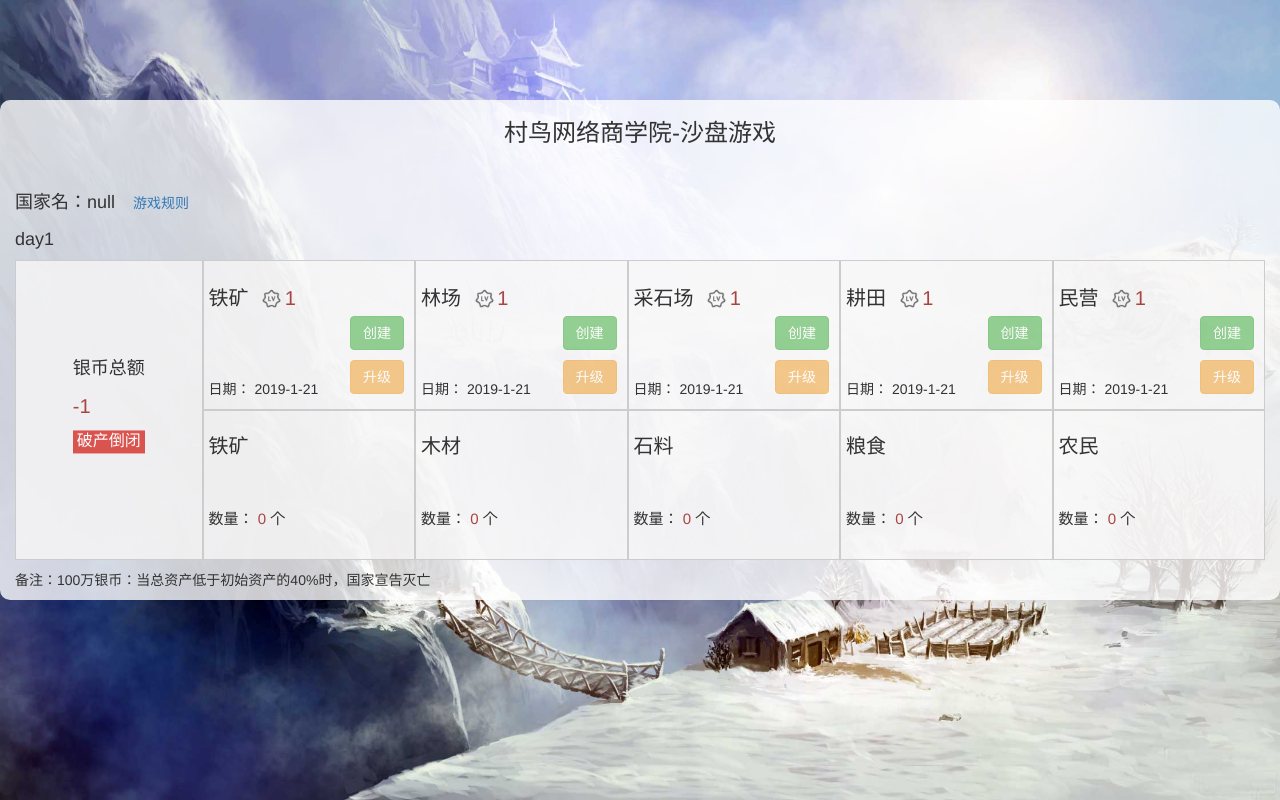
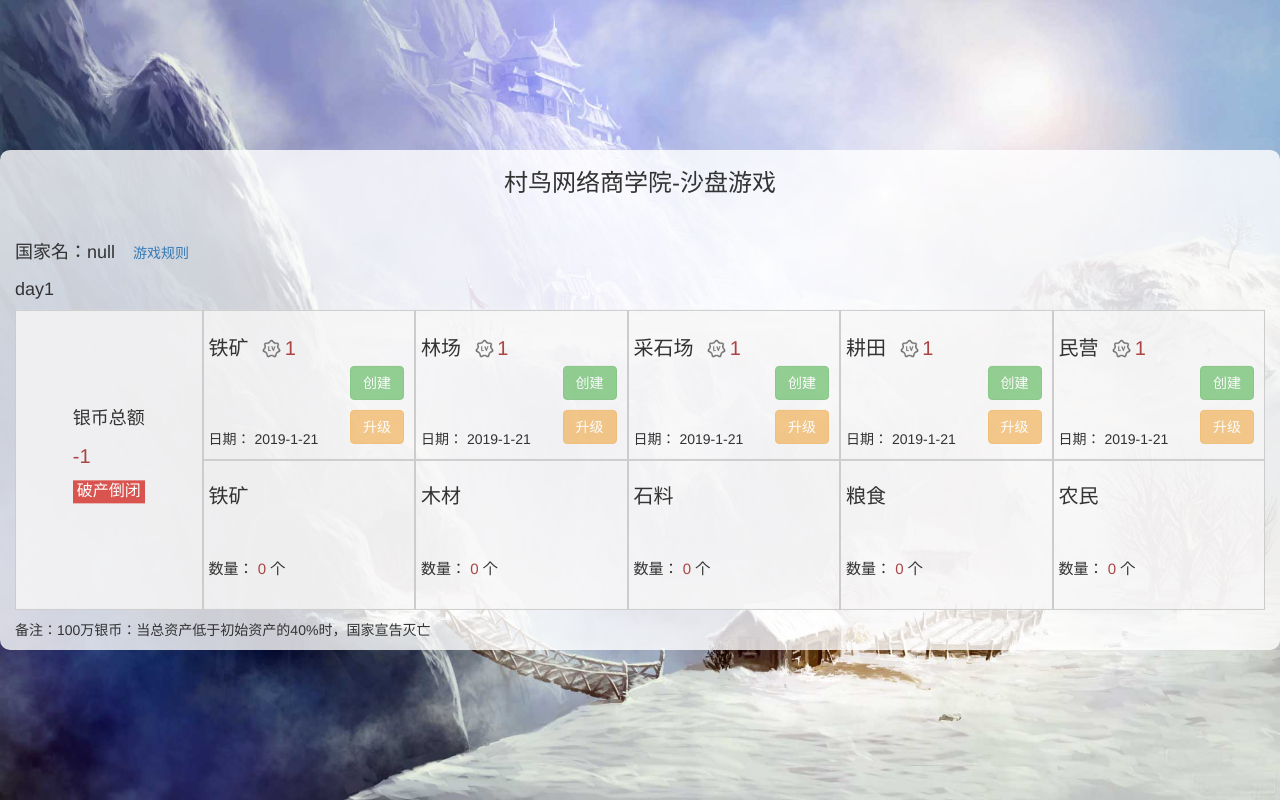
Before and after one commit to hmxl/game, a plain HTML site: page start.html in a window 1280 px wide. Drawn offline with Linux system fonts and the light colour scheme.

Commit message:
2019年1月21日17:55:22

```diff
--- a/start.html
+++ b/start.html
@@ -193,12 +193,15 @@
     }
 
     .container {
-        position: relative;
-        height: 100%;
+        /* position: relative; */
+        /* height: 100%; */
         background: rgba(255, 255, 255, 0.8);
-        margin-top: 100px;
+        /* margin-top: 100px; */
         text-align: left;
         border-radius: 10px;
+        position: absolute;
+        top: 50%;
+        transform: translateY(-50%);
     }
 
     .container>h3 {
@@ -285,7 +288,7 @@
     var all = $('#all').html();
     if(all<0){
         $('#over').html('破产倒闭');
-        console.log($('.right').find('.btn'));
+        // console.log($('.right').find('.btn'));
         $('.right').find('.btn').addClass("disabled");
     }
 </script>
```
Also changed, not shown: index.html (+5 -3 lines).
